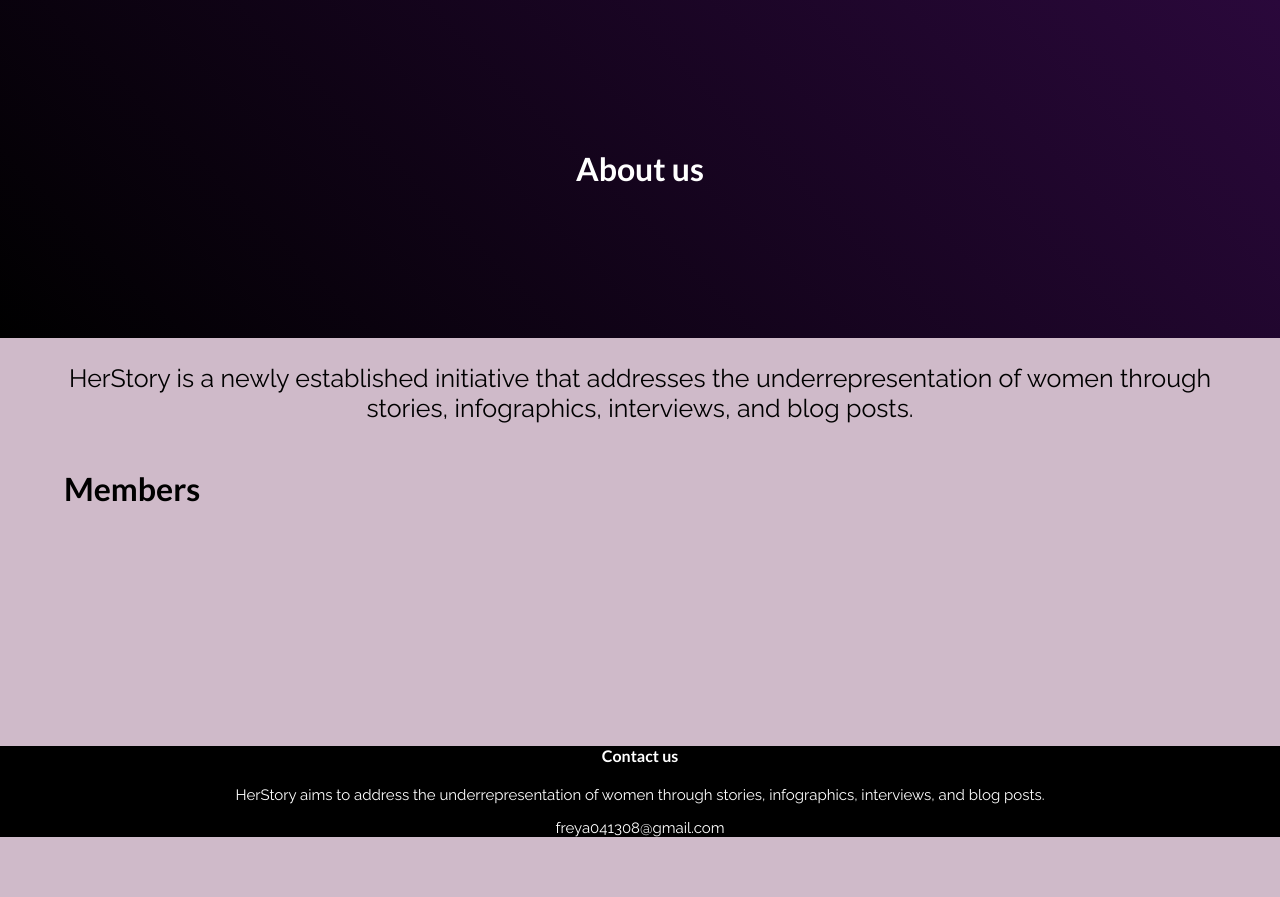
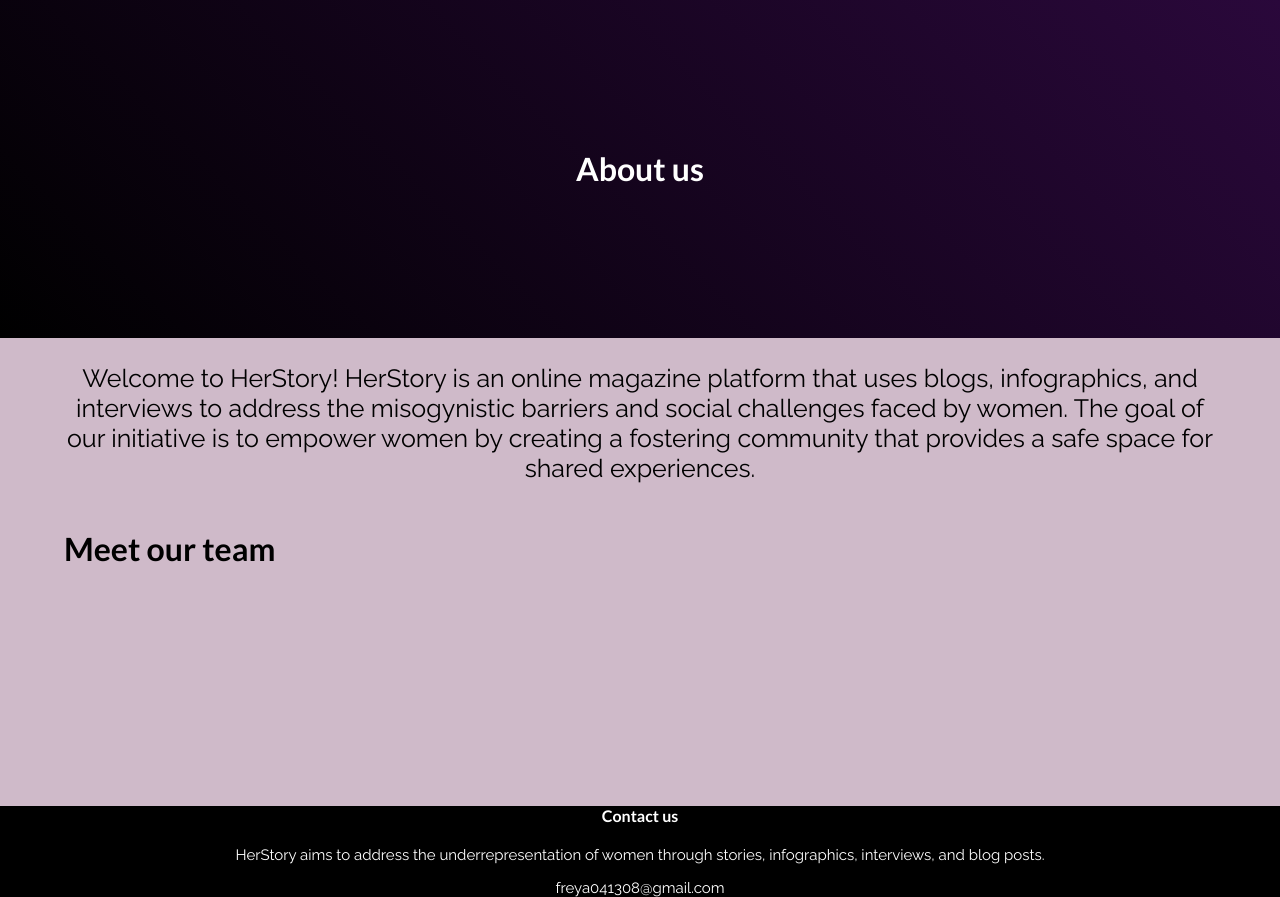
Before and after one commit to jcamille2023/her-story, a React app: page public/about.html in a window 1280 px wide. Before the commit the page ends 837 px from the top, so only its background shows below. Built offline with nearby package versions, Linux system fonts and the light colour scheme; no server answers.

Commit message:
Design changes according to creator

```diff
--- a/public/about.html
+++ b/public/about.html
@@ -18,9 +18,9 @@
     </div>
     <div id="content">
         <div class="description">
-            <p> HerStory is a newly established initiative that addresses the underrepresentation of women through stories, infographics, interviews, and blog posts.</p>
+            <p> Welcome to HerStory! HerStory is an online magazine platform that uses blogs, infographics, and interviews to address the misogynistic barriers and social challenges faced by women. The goal of our initiative is to empower women by creating a fostering community that provides a safe space for shared experiences. </p>
         </div>
-        <h1>Members</h1>
+        <h1>Meet our team</h1>
         <div id="members">
             <!--
             <div class="member">
```
